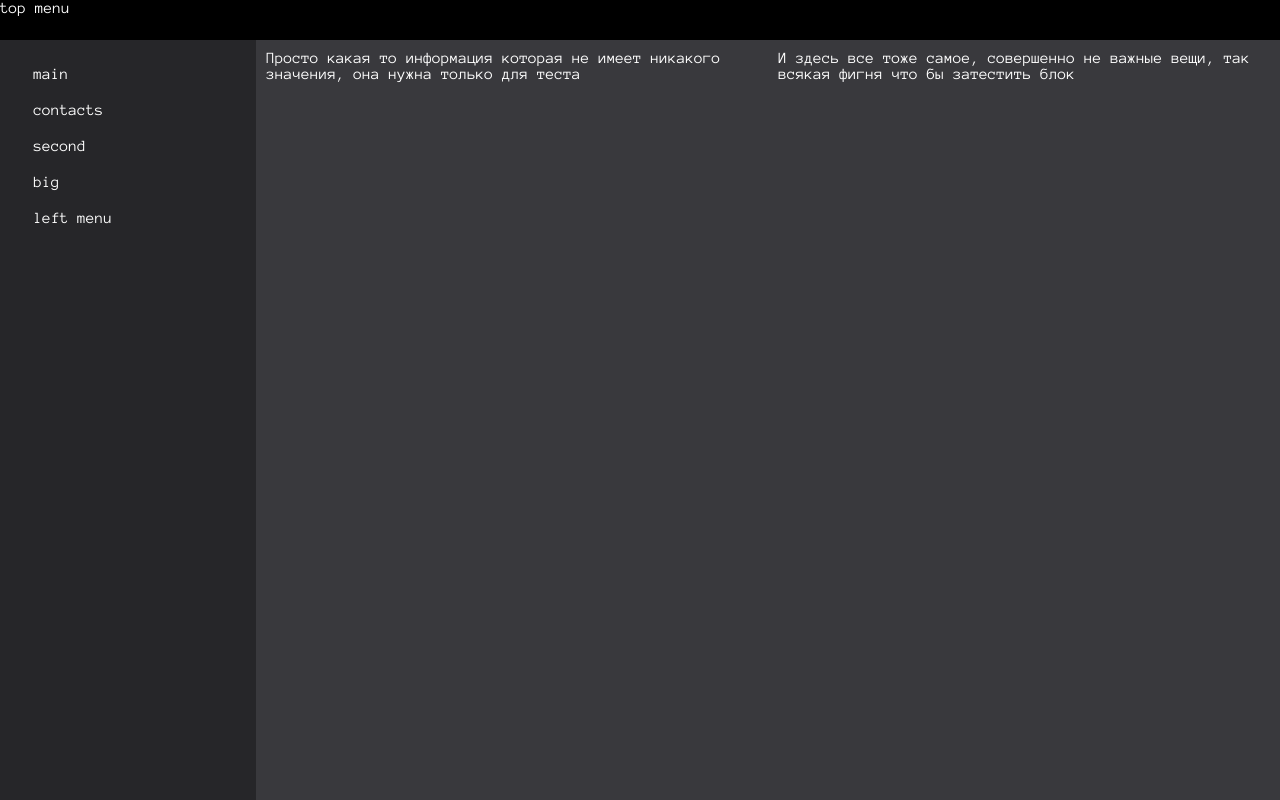
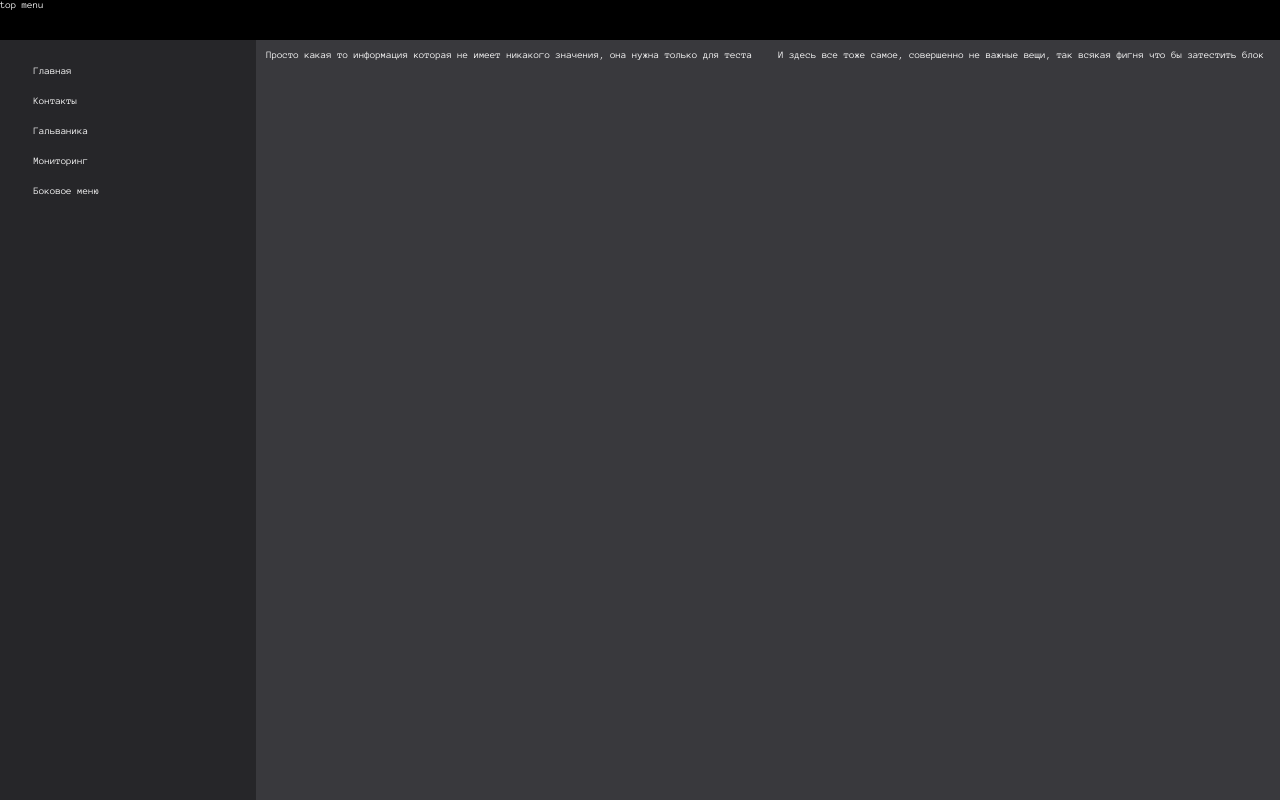
Before and after one commit to kaymantex68/site_ver2, a React (Create React App) app: page / in a window 1280 px wide. Built offline with nearby package versions, Linux system fonts and the light colour scheme; grey boxes are pictures that could not be loaded.

Commit message:
office 9

```diff
--- a/src/App.js
+++ b/src/App.js
@@ -26,11 +26,11 @@ function App() {
           <div className={classes.div3}>
             <div className={(number3 === true) ? classes.div_left : classes.div_left_2}>
               <ul>
-                <li className={classes.Link} ><span className={classes.span_Link} onClick={() => { setfirst_col_main(true); setsecond_col_main(false);  setthird_col_main(true); setforth_col_main(false); setNumber2(false); setNumber3(true); setNumber4(true); }}>main</span></li>
-                <li className={classes.Link}><span className={classes.span_Link} onClick={() => { setfirst_col_main(false); setsecond_col_main(false); setthird_col_main(false); setforth_col_main(false); setNumber2(false); setNumber3(false); setNumber4(false); }}>contacts</span></li>
-                <li className={classes.Link}> <span className={classes.span_Link} onClick={() => { setfirst_col_main(false); setsecond_col_main(true); setthird_col_main(false); setforth_col_main(true); setNumber2(false); setNumber3(true); setNumber4(true); }}>second</span></li>
-                <li className={classes.Link}><span className={classes.span_Link} onClick={() => { setfirst_col_main(false);  setsecond_col_main(false); setthird_col_main(false); setforth_col_main(false); setNumber2(true); setNumber3(true); setNumber4(true); }}>big</span></li>
-                <li className={classes.Link}><span className={classes.span_Link} onClick={() => { setfirst_col_main(first_col_main);  setthird_col_main(third_col_main); setthird_col_main(third_col_main); setforth_col_main(forth_col_main); setNumber2(number2); setNumber3(!number3); setNumber4(number4); }}>left menu</span></li>
+                <li className={classes.Link} ><span className={classes.span_Link} onClick={() => { setfirst_col_main(true); setsecond_col_main(false);  setthird_col_main(true); setforth_col_main(false); setNumber2(false); setNumber3(true); setNumber4(true); }}>Главная</span></li>
+                <li className={classes.Link}><span className={classes.span_Link} onClick={() => { setfirst_col_main(false); setsecond_col_main(false); setthird_col_main(false); setforth_col_main(false); setNumber2(false); setNumber3(false); setNumber4(false); }}>Контакты</span></li>
+                <li className={classes.Link}> <span className={classes.span_Link} onClick={() => { setfirst_col_main(false); setsecond_col_main(true); setthird_col_main(false); setforth_col_main(true); setNumber2(false); setNumber3(true); setNumber4(true); }}>Гальваника</span></li>
+                <li className={classes.Link}><span className={classes.span_Link} onClick={() => { setfirst_col_main(false);  setsecond_col_main(false); setthird_col_main(false); setforth_col_main(false); setNumber2(true); setNumber3(true); setNumber4(true); }}>Мониторинг</span></li>
+                <li className={classes.Link}><span className={classes.span_Link} onClick={() => { setfirst_col_main(first_col_main);  setthird_col_main(third_col_main); setthird_col_main(third_col_main); setforth_col_main(forth_col_main); setNumber2(number2); setNumber3(!number3); setNumber4(number4); }}>Боковое меню</span></li>
               </ul>
             </div>
           </div>
@@ -49,7 +49,9 @@ function App() {
             </div>
           </div>
         </div>
-
+        {/* *
+          * кнопка возврата когда скрыто меню
+          */}
         <div onClick={() => { setNumber3(true); setNumber4(true); setfirst_col_main(true); setthird_col_main(true); }} className={(number3 === false) ? classes.Back : classes.Back_2}></div>
       </div>
 
--- a/src/App.module.css
+++ b/src/App.module.css
@@ -144,7 +144,7 @@
 
 .div55{
     position: absolute;
-    width: 50%;
+    width: 50.5%;
     height: 100%;
     background-color: crimson;
     top: 0;
@@ -157,7 +157,7 @@
 
 .div55_2{
     position: absolute;
-    width: 50%;
+    width: 50.5%;
     height: 100%;
     background-color: crimson;
     top: -100%;
--- a/src/index.css
+++ b/src/index.css
@@ -25,6 +25,6 @@ code {
   padding: 0;
 }
 
-@media screen and (min-width: 1200px) and (orientation: landscape) {
+@media screen and (min-width: 2000px) and (orientation: landscape) {
   *{font-size: 1rem;}
 }
```
